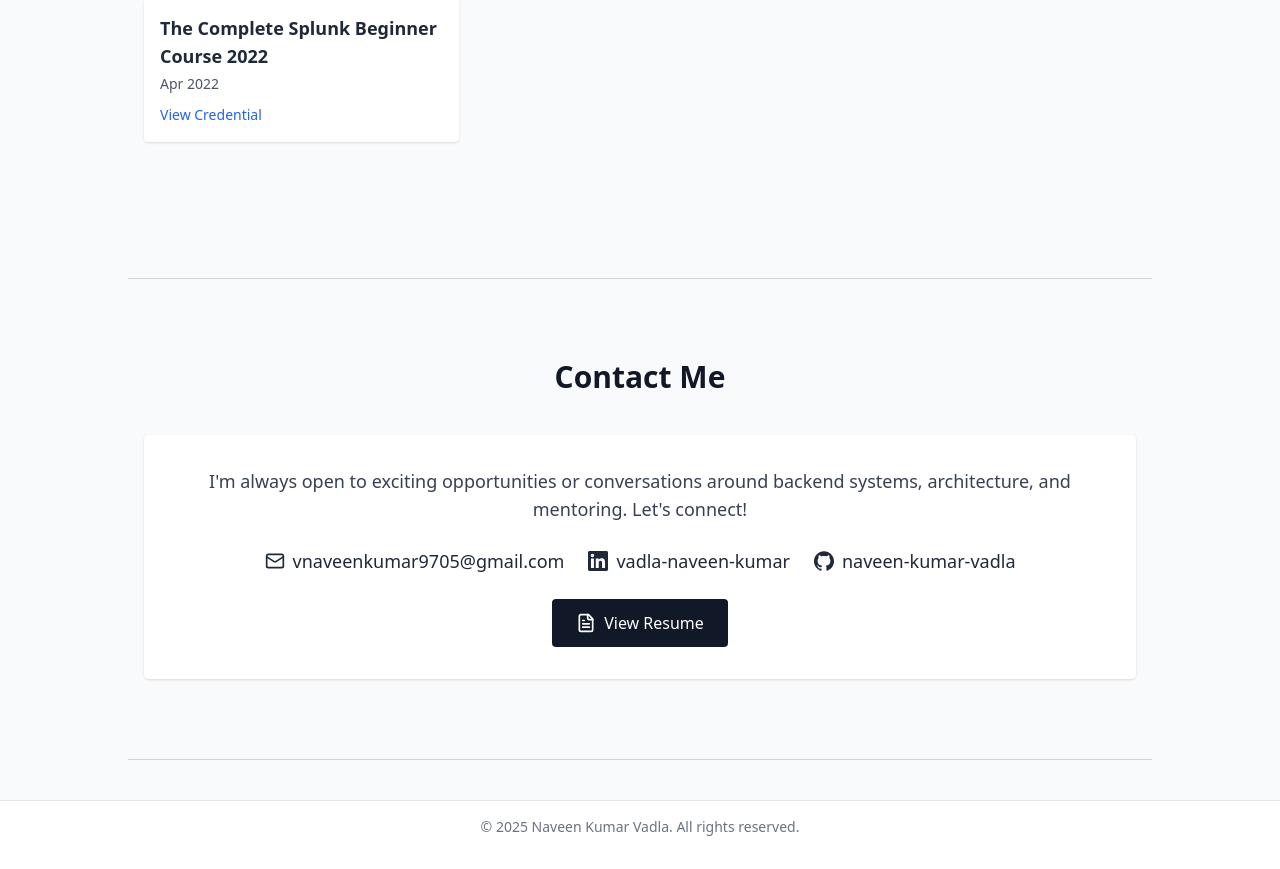
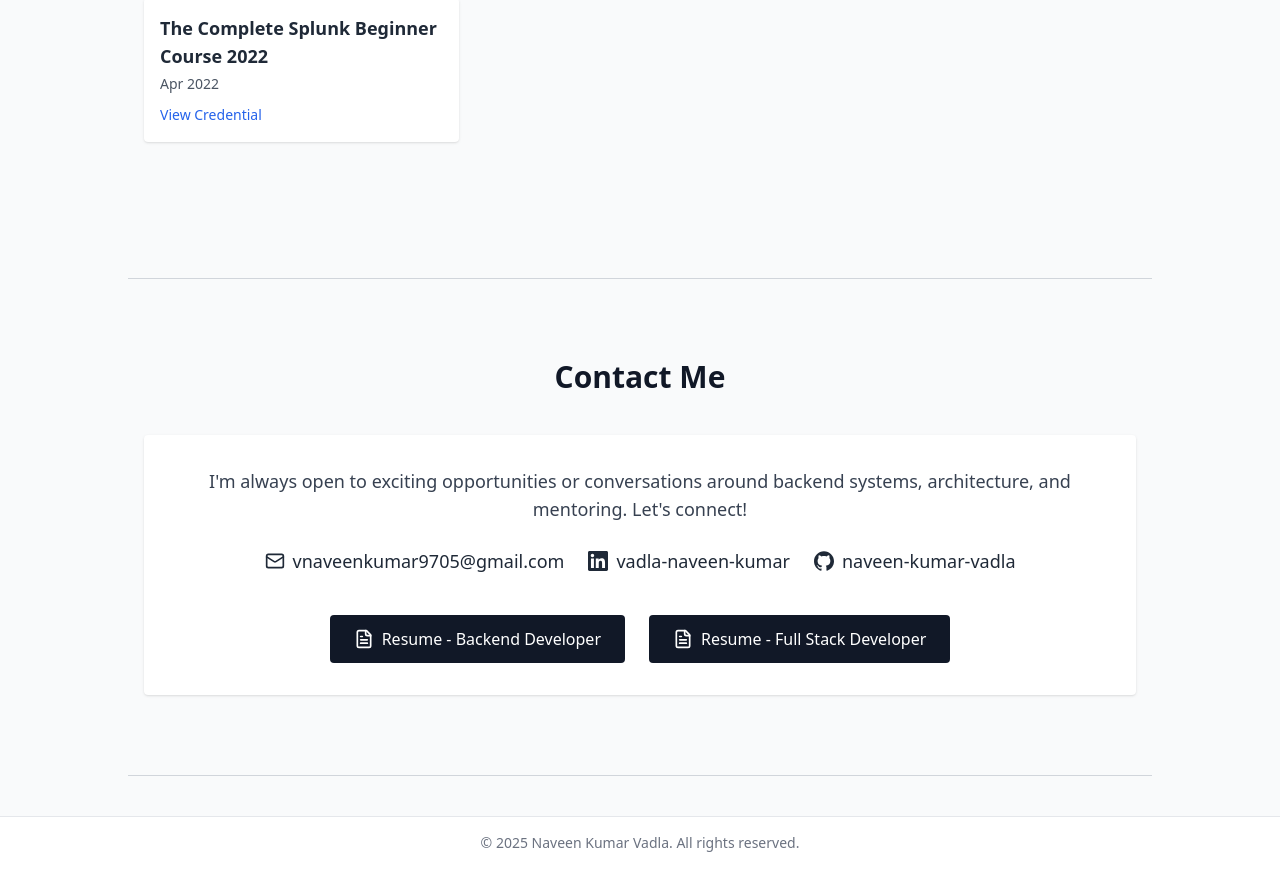
Before and after one commit to naveen-kumar-vadla/portfolio, a React (Vite) app: page / in a window 1280 px wide. Shown: the part 6473-7342 px from the top of the page. Built offline with nearby package versions, Linux system fonts and the light colour scheme.

Commit message:
Update resume

```diff
--- a/src/components/Contact.jsx
+++ b/src/components/Contact.jsx
@@ -43,15 +43,25 @@ export default function Contact() {
                     </a>
                 </div>
 
+                <div className="flex flex-col sm:flex-row justify-center items-center gap-6 text-gray-800 text-lg">
                     <a
-                    href="https://drive.google.com/file/d/1jbl7c1G084uykhcGR-_Z5ttqCxfIgeQw/view?usp=sharing"
+                        href="https://drive.google.com/file/d/1axr9YRsyYFBjWRC15WztlCzFOIUvN-iL/view?usp=sharing"
                         target="_blank"
                         rel="noopener noreferrer"
                         className="inline-flex items-center gap-2 px-6 py-3 bg-gray-900 text-white rounded hover:bg-gray-700 mt-4 text-base font-medium"
                     >
                         <FileText className="w-5 h-5"/>
-                    View Resume
+                        Resume - Backend Developer
                     </a>
+                    <a
+                        href="https://drive.google.com/file/d/1o4fu13YIR2WkSmV5_uhfkfzKKQn5C8jl/view?usp=sharing"
+                        target="_blank"
+                        rel="noopener noreferrer"
+                        className="inline-flex items-center gap-2 px-6 py-3 bg-gray-900 text-white rounded hover:bg-gray-700 mt-4 text-base font-medium"
+                    >
+                        <FileText className="w-5 h-5"/>
+                        Resume - Full Stack Developer
+                    </a></div>
             </div>
         </section>
     );
```
Lines whose indentation alone changed are shown as unchanged.
